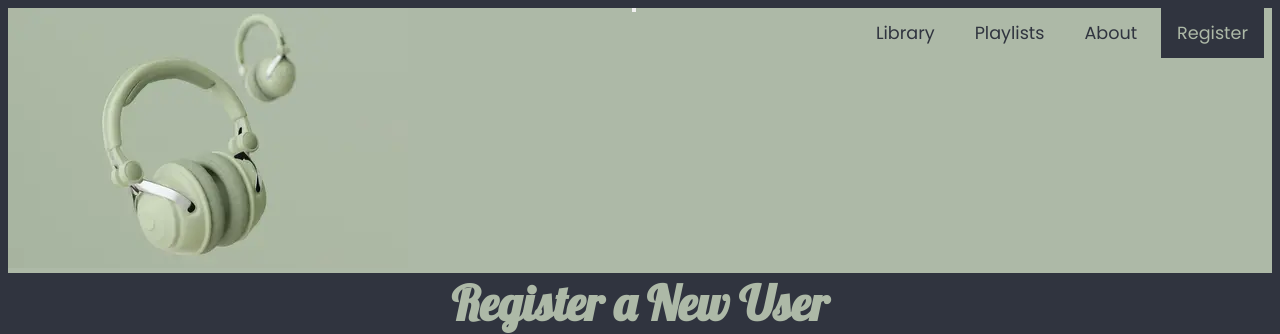
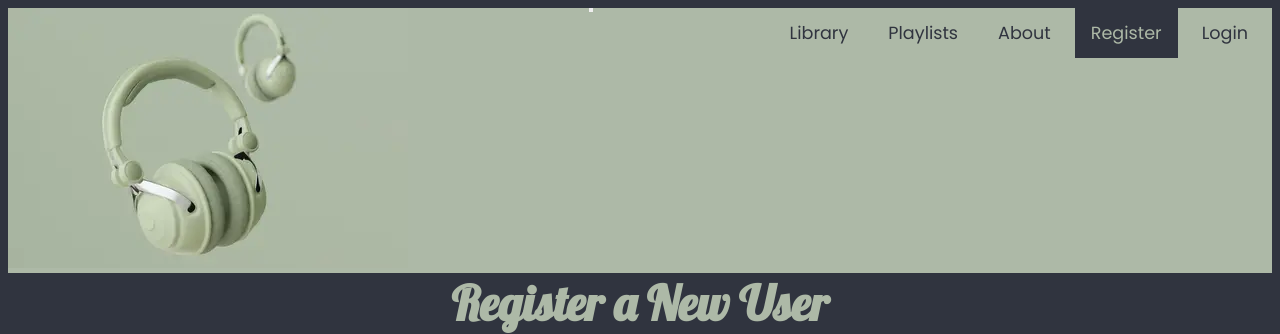
Before and after one commit to kkmorrisfam/my-music-player, a Django app: page /users/register/ in a window 1280 px wide. Shown: the top 334 px of the page. Run offline with Django 5.2, Linux system fonts and the light colour scheme; some web fonts are replaced.

Commit message:
Add user basic login view

```diff
--- a/templates/layout.html
+++ b/templates/layout.html
@@ -38,9 +38,10 @@
                 <li><a href="/users/register/" class="nav-links {% if request.path == '/users/register/' %}active{% endif %}">
                     <span aria-label="User Registration">Register</span>
                 </a></li>
-                {% comment %} <a href="/auth" class="nav-links">
-                    <span aria-label="Login">Login</span>
-                </a> {% endcomment %}
+                <li><a href="/users/login/" class="nav-links {% if request.path == '/users/login/' %}active{% endif %}">
+                    <span aria-label="User Login">Login</span>
+                </a></li>
+
             <ul>
         </nav>
     </header>
--- a/users/urls.py
+++ b/users/urls.py
@@ -6,5 +6,6 @@ app_name = "users"
 
 urlpatterns = [
     path('register/', views.register_view, name='register'),
+    path('login/', views.login_view, name='login'),
 
 ]
--- a/users/views.py
+++ b/users/views.py
@@ -1,5 +1,6 @@
 from django.shortcuts import render, redirect
-from django.contrib.auth.forms import UserCreationForm
+from django.contrib.auth.forms import UserCreationForm, AuthenticationForm
+from django.contrib.auth import login
 
 # Create your views here.
 def register_view(request):
@@ -8,9 +9,26 @@ def register_view(request):
         #creates dict object instance of the form and adds data submitted through http POST request
         form = UserCreationForm(request.POST)
         if form.is_valid():
-            form.save()
+            # form.save()
+            # login user and save user after valid
+            login(request, form.save())
             return redirect("music:home") #when form is submitted and valid
     else:
         #just create empty form
         form = UserCreationForm()
     return render(request, "users/register.html", { "form": form})
+
+
+def login_view(request):
+    if request.method == "POST":
+        #when a user submits form using POST, the data entered into form fields is sent to server within request dictionary.
+        form = AuthenticationForm(data=request.POST)
+        #after instance has data, check for validation
+        if form.is_valid():
+            # now you can login with form user
+            login(request, form.get_user())
+            return redirect("music:home")
+    else:
+        # create empty form
+        form = AuthenticationForm()
+    return render(request, "users/login.html", { "form": form})
```
Also changed, not shown: users/templates/users/login.html (added, +18 -0 lines).
